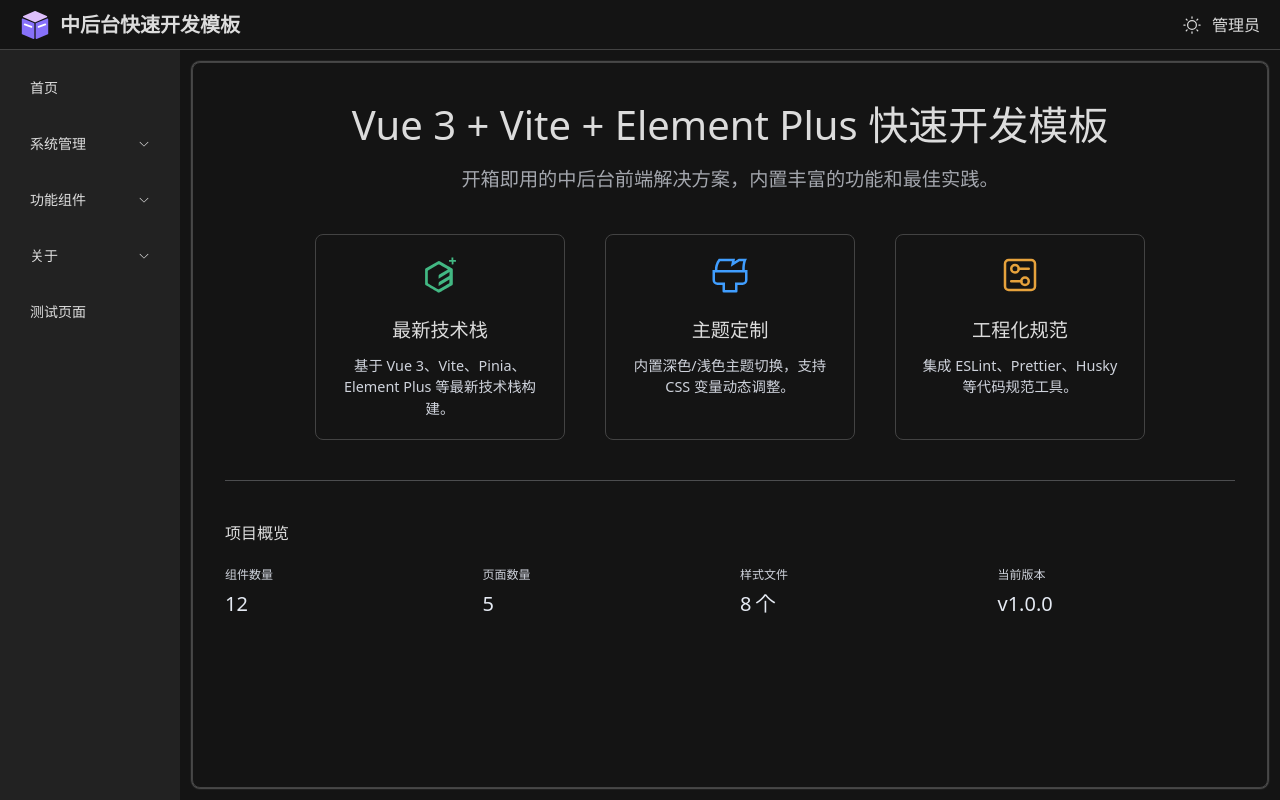
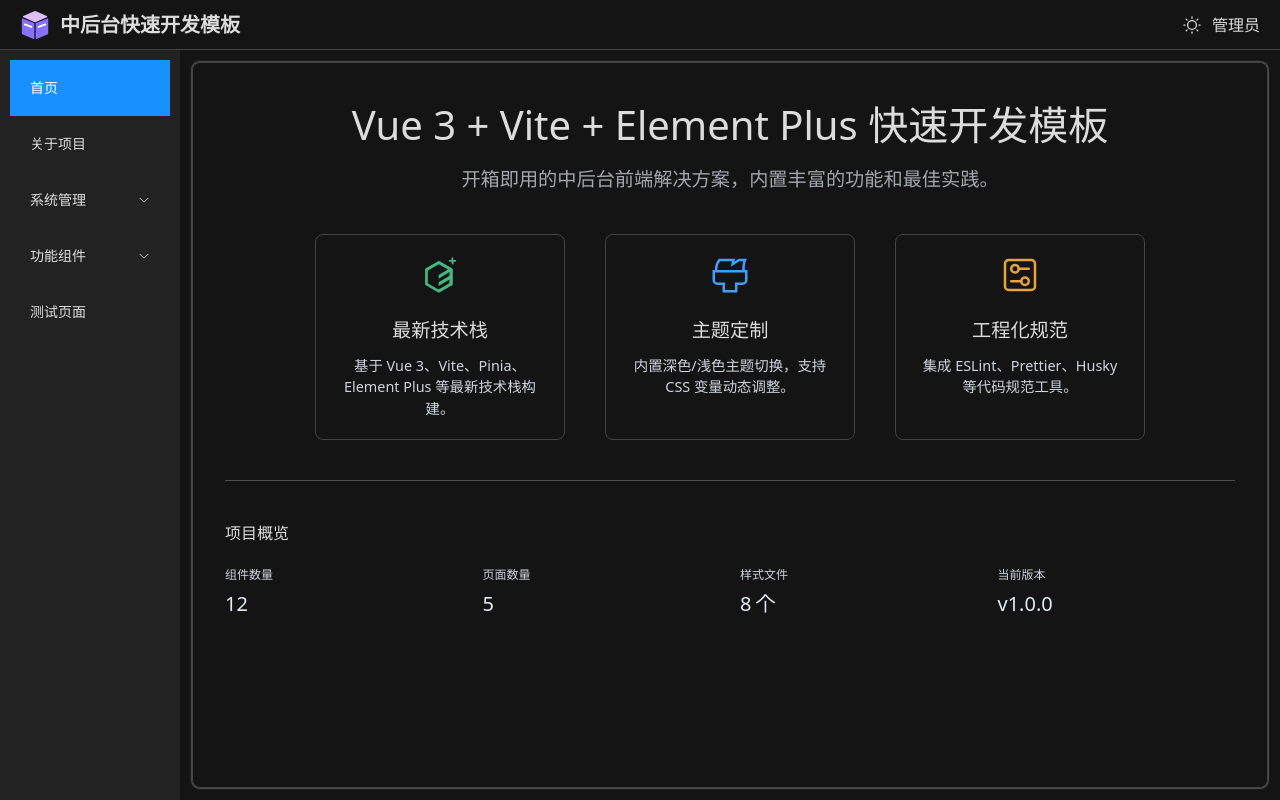
Before and after one commit to isDuiker/vue-temp, a Vue app: page /home in a window 1280 px wide. Built offline with nearby package versions, Linux system fonts and the light colour scheme.

Commit message:
feat(router): 添加404页面并重构侧边栏菜单生成逻辑
重构侧边栏菜单生成逻辑，改为基于路由配置动态生成
添加404页面及全局路由匹配规则
为路由配置添加meta信息以支持菜单显示控制

```diff
--- a/src/layout/Sidebar.vue
+++ b/src/layout/Sidebar.vue
@@ -13,43 +13,41 @@
 </template>
 
 <script setup>
-import { ref } from "vue";
+import { ref, computed } from "vue";
 import { useRoute } from "vue-router";
+import { STATIC_ROUTES } from "@/router/routes";
 import SidebarItem from "./SidebarItem.vue";
 
 const route = useRoute();
 
-// 菜单数据
-const menuItems = ref([
-  { path: "/", title: "首页" },
-  {
-    title: "系统管理",
-    children: [
-      { path: "/system/user", title: "用户管理" },
-      { path: "/system/role", title: "角色管理" },
-      { path: "/system/menu", title: "菜单管理" },
-    ],
-  },
-  // 功能组件
-  {
-    title: "功能组件",
-    children: [
-      { path: "/feature/table", title: "综合表格" },
-      { path: "/feature/form", title: "复杂表单" },
-    ],
-  },
-  {
-    title: "关于",
-    children: [
-      { path: "/about", title: "关于项目" },
-      { path: "/login", title: "登录页面" },
-    ],
-  },
-  {
-    title: "测试页面",
-    path: "/test",
-  },
-]);
+// 从路由生成菜单数据
+const menuItems = computed(() => {
+  const layoutRoute = STATIC_ROUTES.find((r) => r.name === "layout");
+  if (!layoutRoute || !layoutRoute.children) return [];
+  return generateMenu(layoutRoute.children);
+});
+
+function generateMenu(routes) {
+  const menu = [];
+  routes.forEach((route) => {
+    if (route.meta?.hidden) return;
+
+    const item = {
+      path: route.path,
+      title: route.meta?.title || route.name || "未命名",
+    };
+
+    if (route.children && route.children.length > 0) {
+      const children = generateMenu(route.children);
+      if (children.length > 0) {
+        item.children = children;
+      }
+    }
+
+    menu.push(item);
+  });
+  return menu;
+}
 </script>
 
 <style scoped lang="scss">
--- a/src/router/routes.js
+++ b/src/router/routes.js
@@ -1,3 +1,5 @@
+import { RouterView } from "vue-router";
+
 export const STATIC_ROUTES = [
   {
     path: "/",
@@ -13,19 +15,21 @@
       {
         path: "/home",
         name: "home",
+        meta: { title: "首页" },
         component: () =>
           import(/* webpackChunkName: "views" */ "@/views/home/index.vue"),
       },
       {
         path: "/about",
         name: "about",
+        meta: { title: "关于项目" },
         component: () =>
           import(/* webpackChunkName: "views" */ "@/views/about/index.vue"),
       },
       {
         path: "/login",
         name: "login",
-        meta: { noLogin: true },
+        meta: { title: "登录页面", hidden: true, noLogin: true },
         component: () =>
           import(/* webpackChunkName: "views" */ "@/views/login/index.vue"),
       },
@@ -33,47 +37,71 @@
       {
         path: "/system",
         name: "system",
+        component: RouterView,
+        redirect: "/system/user",
+        meta: { title: "系统管理" },
         children: [
           {
             path: "/system/user",
             name: "user",
+            meta: { title: "用户管理" },
             component: () => import("@/views/system/user/index.vue"),
           },
           {
             path: "/system/role",
             name: "role",
+            meta: { title: "角色管理" },
             component: () => import("@/views/system/role/index.vue"),
           },
           {
             path: "/system/menu",
             name: "menu",
+            meta: { title: "菜单管理" },
             component: () => import("@/views/system/menu/index.vue"),
           },
         ],
       },
       // 功能组件
-
       {
         path: "/feature",
         name: "feature",
+        component: RouterView,
+        redirect: "/feature/table",
+        meta: { title: "功能组件" },
         children: [
           {
             path: "/feature/table",
             name: "table",
+            meta: { title: "综合表格" },
             component: () => import("@/views/feature/table/index.vue"),
           },
           {
             path: "/feature/form",
             name: "form",
+            meta: { title: "复杂表单" },
             component: () => import("@/views/feature/form/index.vue"),
           },
         ],
       },
+      // 测试页面
       {
         path: "/test",
         name: "test",
+        meta: { title: "测试页面" },
         component: () => import("@/views/test.vue"),
       },
     ],
   },
+  // 404页面
+  {
+    path: "/error/404",
+    name: "404",
+    meta: { title: "404", hidden: true },
+    component: () => import("@/views/error/404.vue"),
+  },
+  {
+    path: "/:pathMatch(.*)*",
+    redirect: "/error/404",
+    meta: { hidden: true },
+  },
 ];
--- /dev/null
+++ b/src/views/error/404.vue
@@ -0,0 +1,33 @@
+<script setup>
+import { useRouter } from "vue-router";
+
+const router = useRouter();
+
+const goHome = () => {
+  router.push("/");
+};
+</script>
+
+<template>
+  <div class="not-found">
+    <el-result
+      icon="warning"
+      title="404"
+      sub-title="抱歉，您访问的页面不存在"
+    >
+      <template #extra>
+        <el-button type="primary" @click="goHome">返回首页</el-button>
+      </template>
+    </el-result>
+  </div>
+</template>
+
+<style scoped lang="scss">
+.not-found {
+  height: 100vh;
+  display: flex;
+  justify-content: center;
+  align-items: center;
+  background-color: var(--el-bg-color);
+}
+</style>
```
